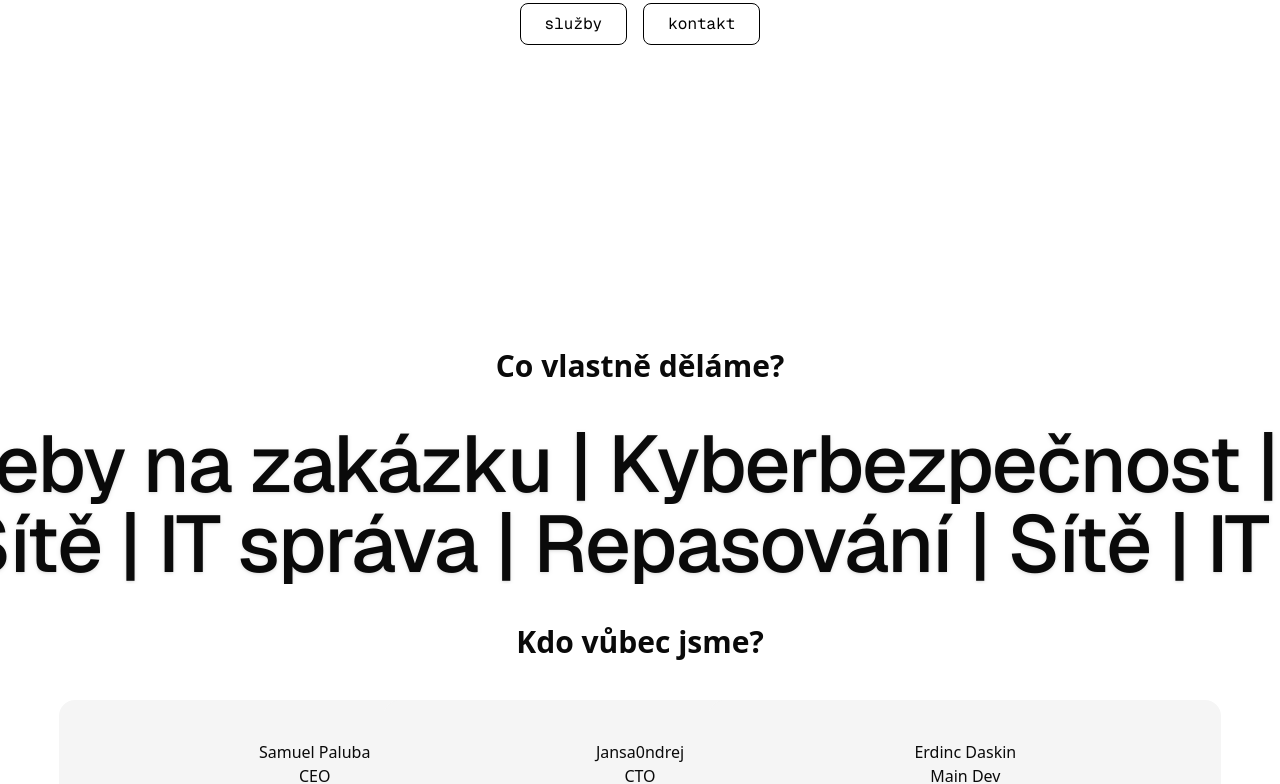
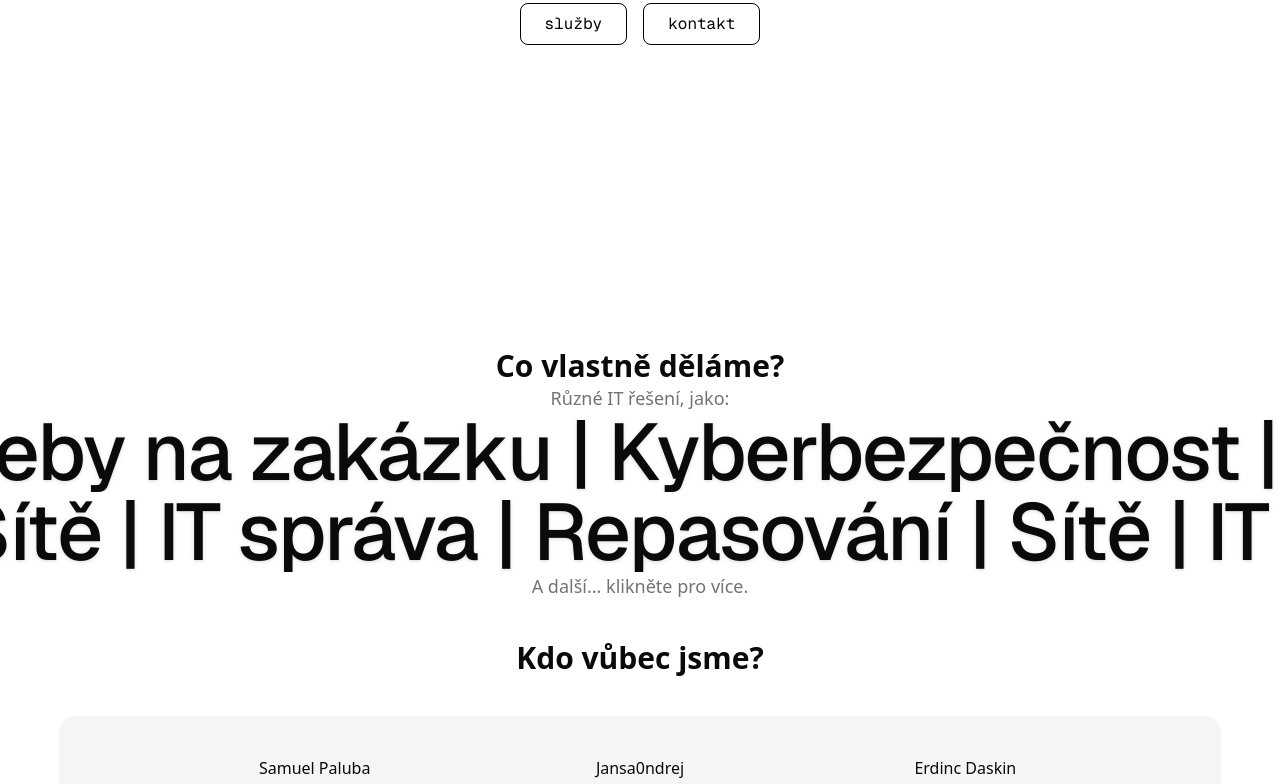
Before and after one commit to yan5q/thinkhome-web-v4, a Next.js app: page / in a window 1280 px wide. Shown: the part 392-1176 px from the top of the page. Built offline with nearby package versions, Linux system fonts and the light colour scheme.

Commit message:
Enhance About component layout and content: Adjusted padding, added descriptive subheadings, and included a call-to-action for additional services.

```diff
--- a/src/app/components/about.tsx
+++ b/src/app/components/about.tsx
@@ -5,12 +5,14 @@ import Link from "next/link";
 export default function About() {
     return (
         <div>
-            <div className="flex flex-col items-center justify-center justify-self-center p-10 w-[40vw]">
+            <div className="flex flex-col items-center justify-center justify-self-center p-10 pb-0 w-[40vw]">
                 <h1 className="text-3xl font-bold">Co vlastně děláme?</h1>
+                <h2 className="text-lg text-muted-foreground">Různé IT řešení, jako:</h2>
             </div>
             <div className="cursor-pointer">
                 <Link href="/sluzby">
                     <ScrollVelocity velocity={20} texts={["| Weby na zakázku | Kyberbezpečnost | AI | Cloud", "| IT správa | Repasování | Sítě"]} />
+               <h2 className="text-lg text-muted-foreground text-center">A další... klikněte pro více.</h2>
                 </Link>
             </div>
             <div className="flex flex-col items-center justify-center justify-self-center p-10 w-[40vw]">
```
